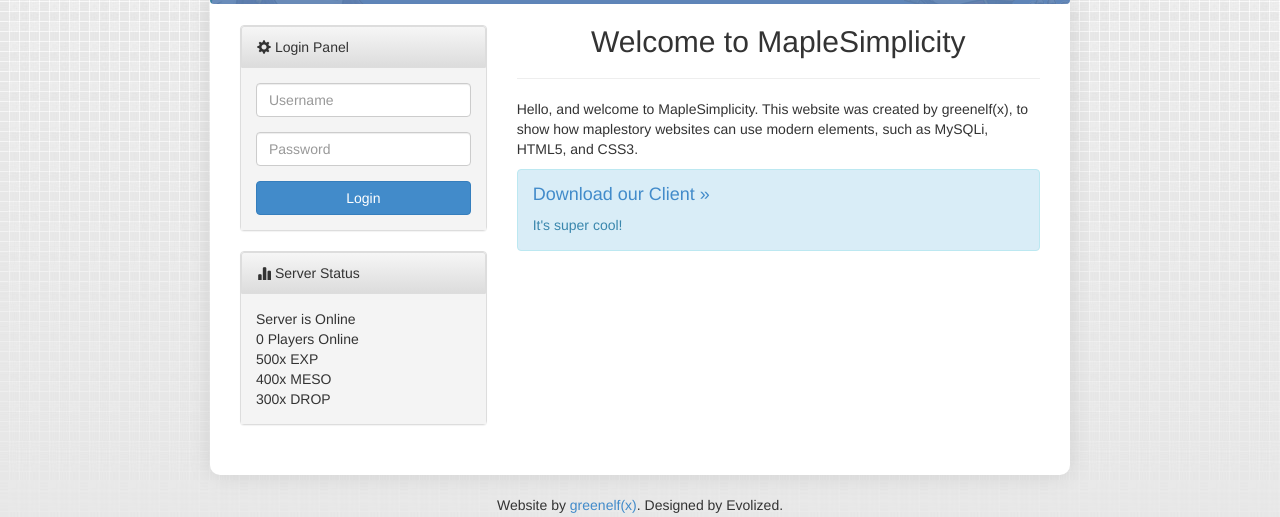
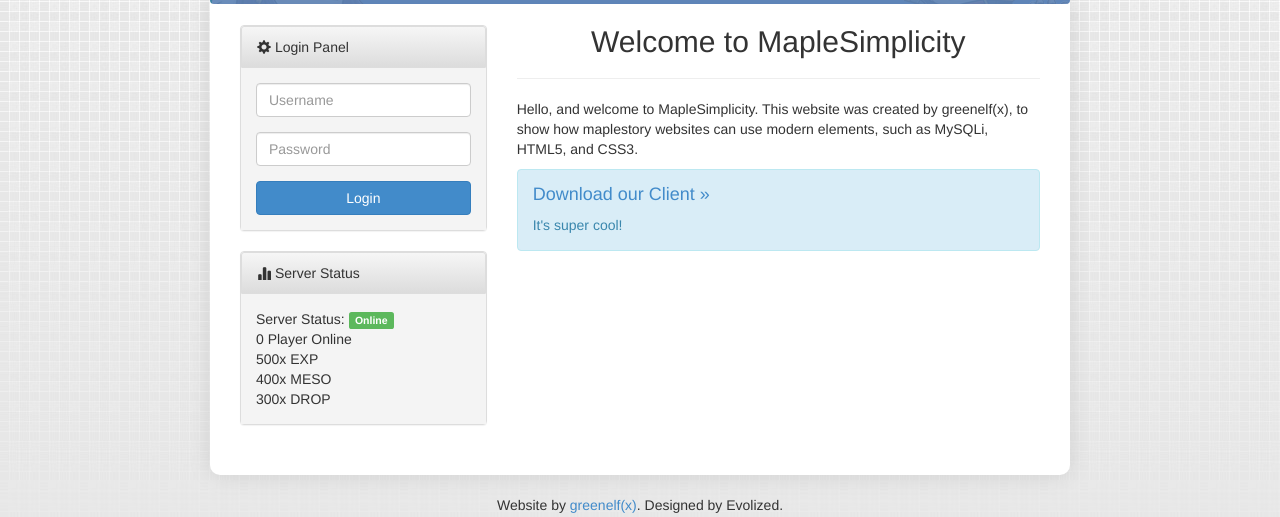
Before and after one commit to greenelfx/MapleSimplicity, a PHP site: page / in a window 1280 px wide. Shown: the part 328-845 px from the top of the page. Run offline with PHP 8.4, Linux system fonts and the light colour scheme; data that the repository does not hold is empty.

Commit message:
Status Changes
Added "online" styling
Added if check to see if the number of players online is greater than
one. If this is true, then "s" is echoed

```diff
--- a/templates/status.php
+++ b/templates/status.php
@@ -1,5 +1,5 @@
-Server is Online<br/>
-<?php echo $onlineppl; ?> Players Online<br/>
+Server Status: <span class="label label-success">Online</span><br/>
+<?php echo $onlineppl . " Player"; if ($onlineppl > 1) {echo "s";}?> Online<br/>
 <?php echo $exp . " EXP";?><br/>
 <?php echo $meso . " MESO";?><br/>
 <?php echo $drop . " DROP";?><br/>
```
